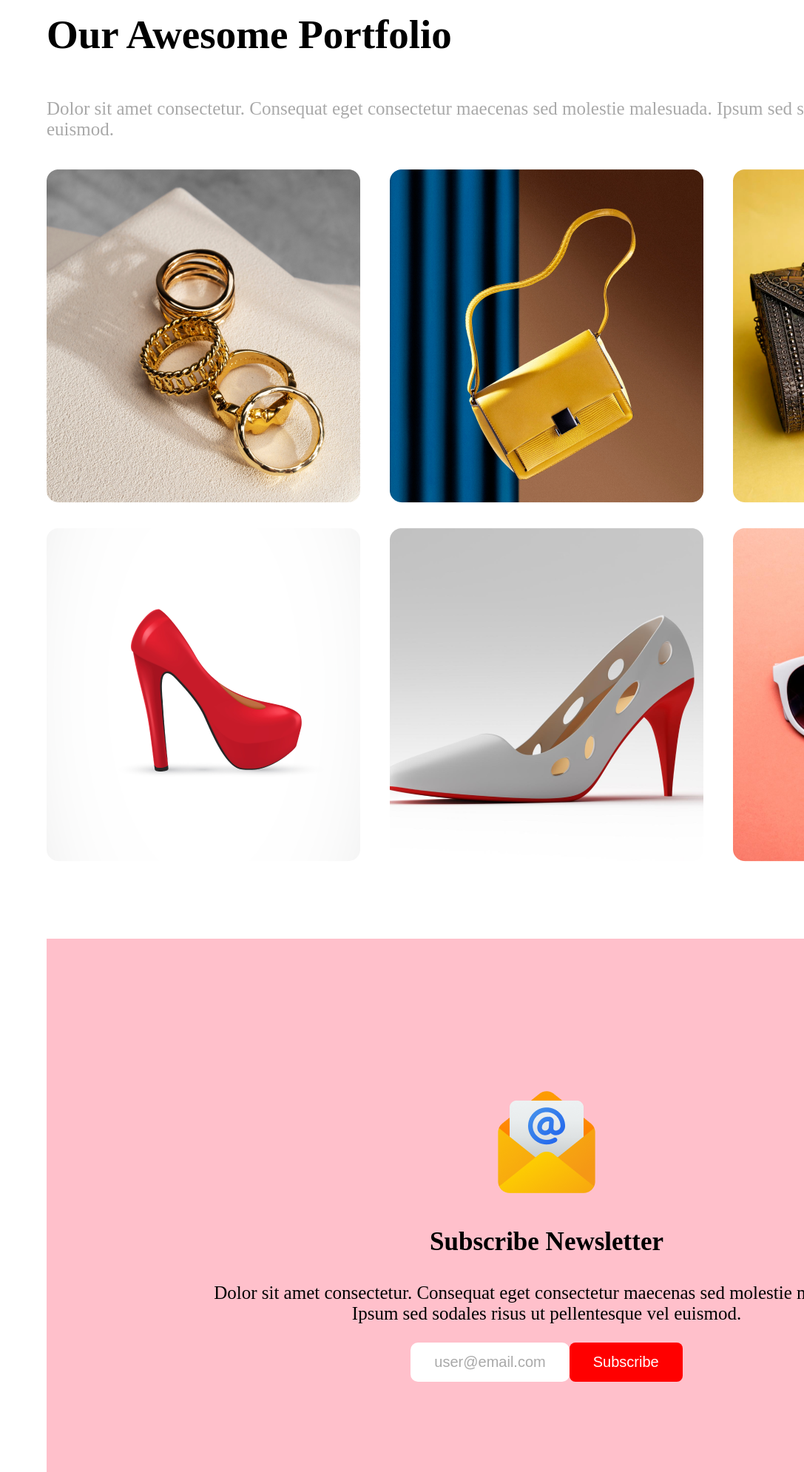
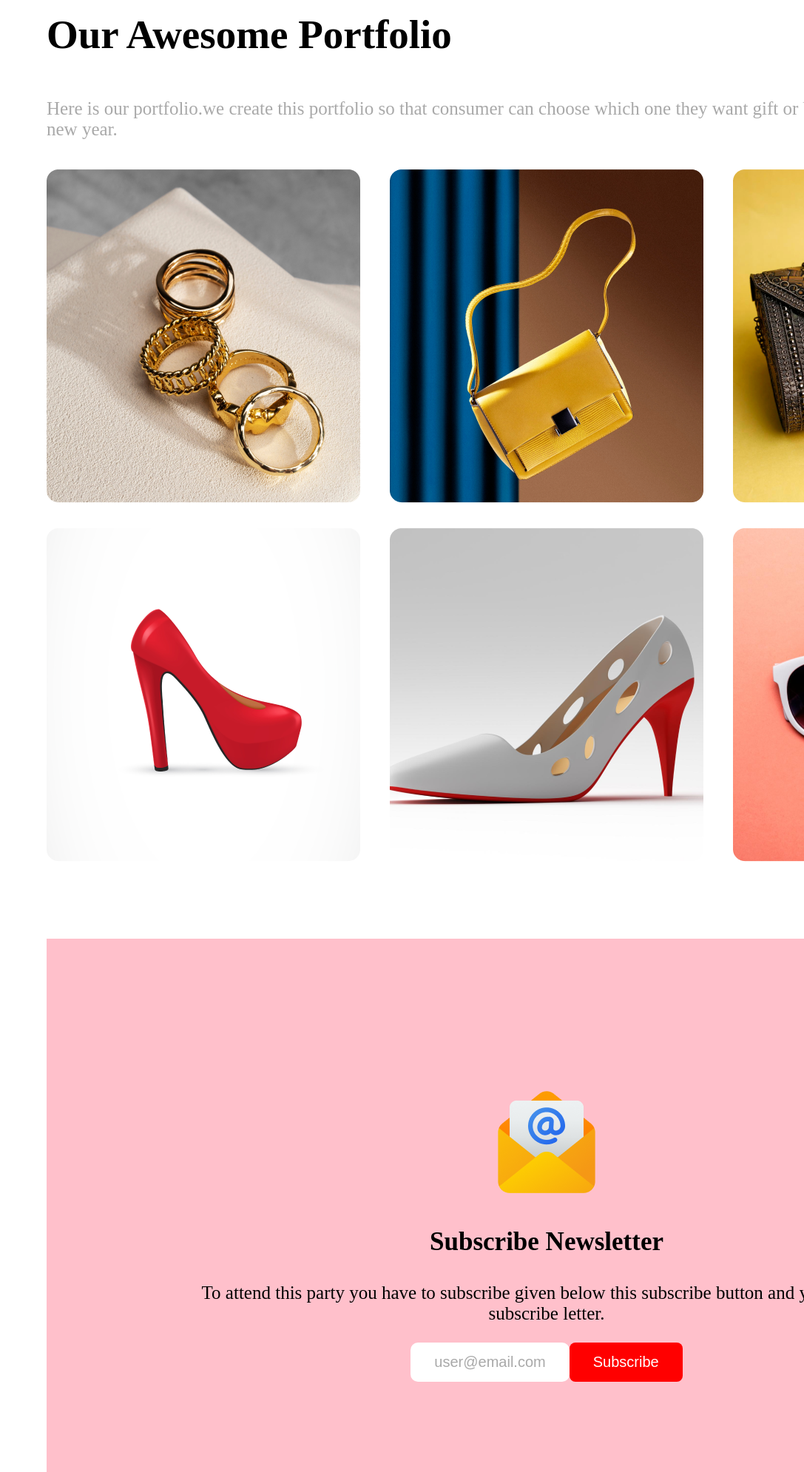
Before and after one commit to imranhasan11/new-year, a plain HTML site: page index.html in a window 1280 px wide. Shown: the part 4340-6330 px from the top of the page at 74% size, without its empty margins (193-1280 px from the left). Drawn offline with Linux system fonts and the light colour scheme.

Commit message:
portfolio

```diff
--- a/index.html
+++ b/index.html
@@ -62,7 +62,7 @@
      <section class="portfolio">
         <h4 class="gifts">THE BEST GIFTS</h4>
         <h3 class="gifts-tittle">Our Awesome Portfolio</h3>
-        <p class="gifts-details">Dolor sit amet consectetur. Consequat eget consectetur maecenas sed molestie malesuada. Ipsum sed sodales risus ut pellentesque vel euismod. </p>
+        <p class="gifts-details">Here is our portfolio.we create this portfolio so that consumer can choose which one they want gift or buy for themself in this happy new year.  </p>
 
         <div class="portfolio-container">
             <div>
@@ -92,7 +92,7 @@
      <div class="subscription">
         <img src="./images/Group 61.png" alt="">
         <h3 class="letter">Subscribe Newsletter</h3>
-        <p class="letter-details">Dolor sit amet consectetur. Consequat eget consectetur maecenas sed molestie malesuada. Ipsum sed sodales risus ut pellentesque vel euismod. </p>
+        <p class="letter-details">To attend this party you have to subscribe given below this subscribe button and you can sent subscribe letter.  </p>
         <input class="value" type="button" value="user@email.com"><button class="btn">Subscribe</button>
      </div>
 
```
